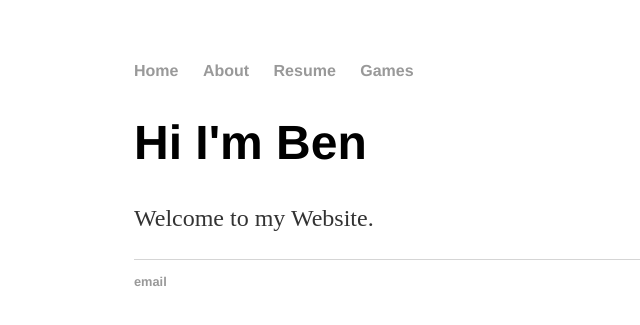
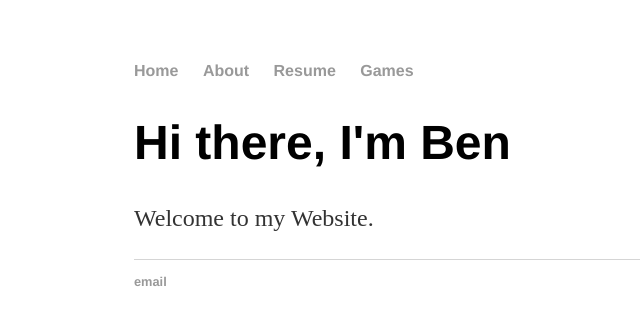
Before and after one commit to bglabman/bglabman.github.io, a Jekyll site: the page built from index.html, in a window 1280 px wide. Shown: the top 325 px of the page, without its empty margins (58-698 px from the left). Built offline with Jekyll 4.4.1, drawn with Linux system fonts in a browser that asks for light colours.

Commit message:
wording :/

```diff
--- a/index.html
+++ b/index.html
@@ -3,7 +3,7 @@ layout: default
 title: Ben Glabman
 ---
 	<div class="blurb">
-		<h1>Hi I'm Ben</h1>
+		<h1>Hi there, I'm Ben</h1>
 	</div>
 
 <p onclick="changeThis(this, &#39;Make yourself at home!&#39;, &#39;000&#39;)">
```
